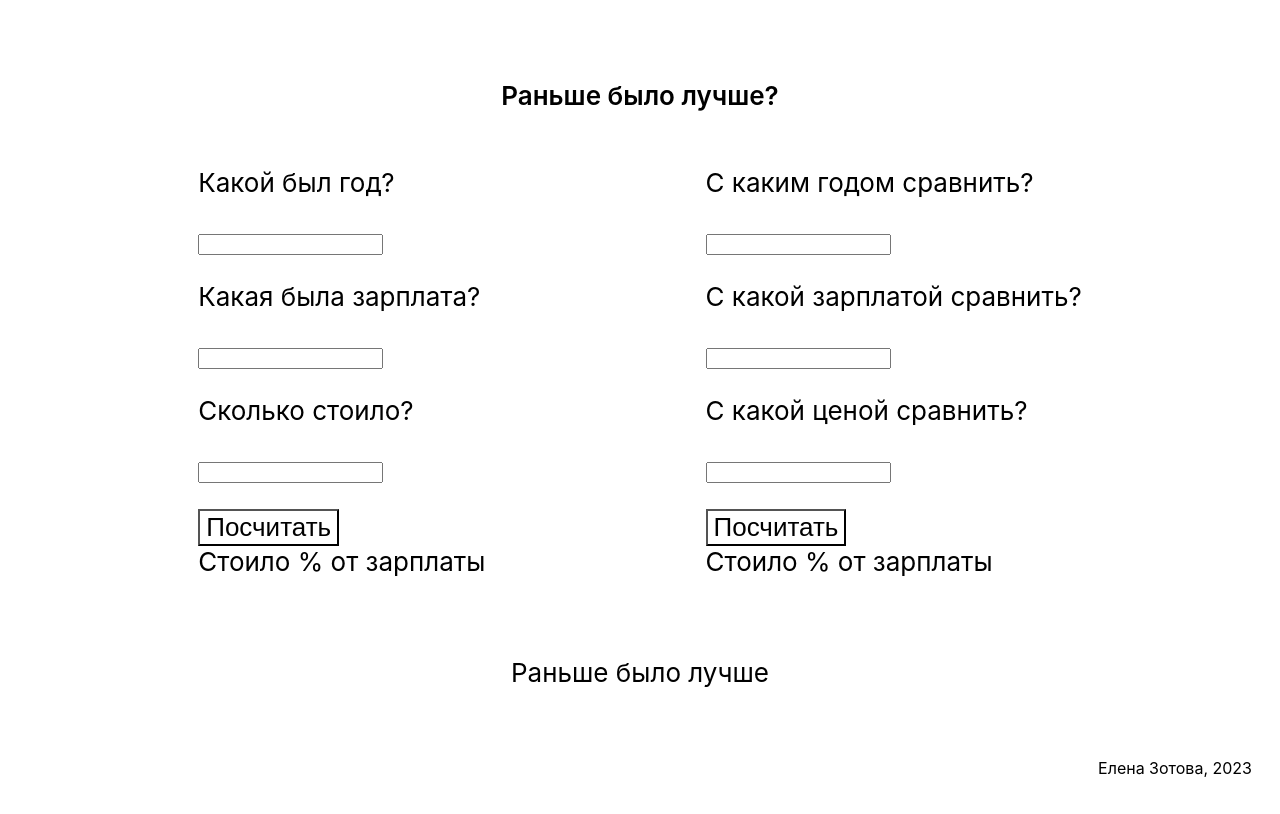
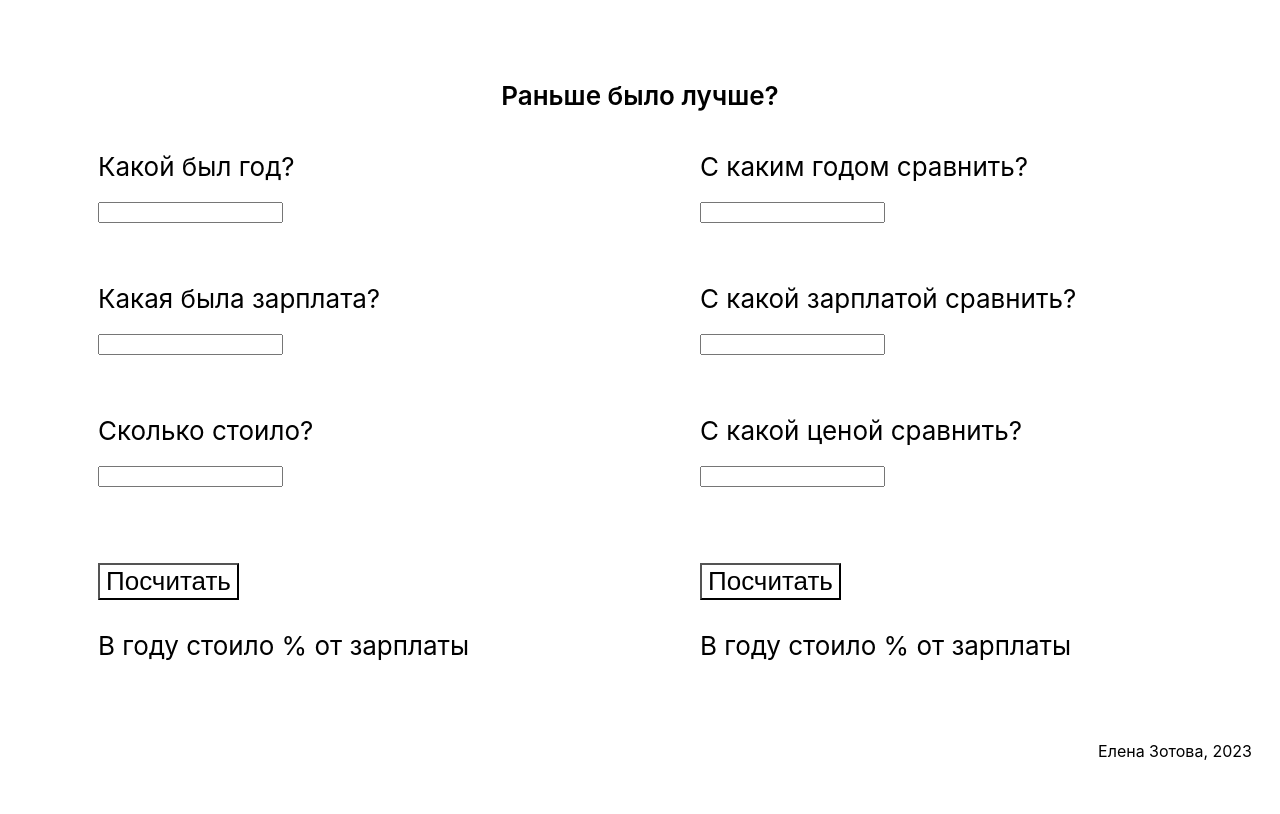
Before and after one commit to e-zotova/how-much-was-it, a React (Create React App) app: page / in a window 1280 px wide. Shown: the top 814 px of the page. Built offline with nearby package versions, Linux system fonts and the light colour scheme.

Commit message:
feat: styles and two forms

```diff
--- a/src/blocks/calculator/__form/calculator__form.css
+++ b/src/blocks/calculator/__form/calculator__form.css
@@ -1,3 +1,4 @@
 .calculator__form {
   margin: 30px;
+  min-width: 482px;
 }
--- /dev/null
+++ b/src/blocks/calculator/__header/calculator__header.css
@@ -0,0 +1,4 @@
+.calculator__header {
+  margin-top: 10px;
+  margin-bottom: 10px;
+}
--- /dev/null
+++ b/src/blocks/calculator/__input/calculator__input.css
@@ -0,0 +1,3 @@
+.calculator__input {
+  margin-bottom: 50px;
+}
--- /dev/null
+++ b/src/blocks/calculator/__result/calculator__result.css
@@ -0,0 +1,3 @@
+.calculator__result {
+  margin-top: 30px;
+}
--- a/src/blocks/footer/footer.css
+++ b/src/blocks/footer/footer.css
@@ -1,5 +1,5 @@
 .footer {
-  margin-top: 70px;
+  margin-top: 30px;
   margin-right: 20px;
   font-size: 16px;
   text-align: right;
--- a/src/blocks/page/page.css
+++ b/src/blocks/page/page.css
@@ -1,6 +1,5 @@
 .page {
   min-width: 320px;
-  min-height: 100vh;
   font-family: 'Inter', Arial, Helvetica, sans-serif;
   font-size: 26px;
   text-rendering: optimizeLegibility;
--- a/src/components/NewCalculator.js
+++ b/src/components/NewCalculator.js
@@ -1,12 +1,12 @@
 import React, { useState } from "react";
 
-function OldCalculator({}) {
+function OldCalculator() {
   const [formValue, setFormValue] = useState({
-    year: "",
     salary: "",
     price: "",
   });
 
+  const [year, setYear] = useState("");
   const [percentage, setPercentage] = useState("");
 
   const handleChange = (e) => {
@@ -22,45 +22,49 @@ function OldCalculator({}) {
     const { year, salary, price } = formValue;
 
     let percentage = price/salary * 100;
-    setPercentage(percentage.toFixed(3));
+    setPercentage(percentage.toFixed(2));
+    setYear(year);
   };
 
   return (
     <form className={`calculator__form`} onSubmit={onSubmit}>
       <div>
-        <p className="login__header">С каким годом сравнить?</p>
+        <p className="calculator__header">С каким годом сравнить?</p>
         <input
           id="year"
           name="year"
           type="year"
-          className="input login__input"
+          className="calculator__input"
           value={formValue.year}
           onChange={handleChange}
+          required
         />
-        <p className="login__header">C какой зарплатой сравнить?</p>
+        <p className="calculator__header">C какой зарплатой сравнить?</p>
         <input
           id="salary"
           name="salary"
           type="salary"
-          className="input login__input"
+          className="calculator__input"
           value={formValue.salary}
           onChange={handleChange}
+          required
         />
-        <p className="login__header">С какой ценой сравнить?</p>
+        <p className="calculator__header">С какой ценой сравнить?</p>
         <input
           id="price"
           name="price"
           type="price"
-          className="input login__input"
+          className="calculator__input"
           value={formValue.price}
           onChange={handleChange}
+          required
         />
       </div>
       <button type="submit" className="button calculator__save-button">
         Посчитать
       </button>
-      <div>
-        Стоило {percentage}% от зарплаты
+      <div className="calculator__result">
+        В {year} году стоило {percentage}% от зарплаты
       </div>
     </form>
   );
--- a/src/components/OldCalculator.js
+++ b/src/components/OldCalculator.js
@@ -1,12 +1,12 @@
 import React, { useState } from "react";
 
-function OldCalculator({}) {
+function OldCalculator() {
   const [oldFormValue, setOldFormValue] = useState({
-    oldYear: "",
     oldSalary: "",
     oldPrice: "",
   });
 
+  const [year, setYear] = useState("");
   const [percentage, setPercentage] = useState("");
 
   const handleChange = (e) => {
@@ -22,45 +22,50 @@ function OldCalculator({}) {
     const { oldYear, oldSalary, oldPrice } = oldFormValue;
 
     let percentage = oldPrice/oldSalary * 100;
-    setPercentage(percentage.toFixed(3));
+    setPercentage(percentage.toFixed(2));
+    setYear(oldYear);
    }
 
   return (
     <form className={`calculator__form`} onSubmit={onSubmit}>
       <div>
-        <p className="login__header">Какой был год?</p>
+        <p className="calculator__header">Какой был год?</p>
         <input
-          id="old-year"
+          id="oldYear"
           name="oldYear"
           type="oldYear"
-          className="input login__input"
+          className="calculator__input"
+          autocomplete="off"
           value={oldFormValue.oldYear}
           onChange={handleChange}
+          required
         />
-        <p className="login__header">Какая была зарплата?</p>
+        <p className="calculator__header">Какая была зарплата?</p>
         <input
           id="old-salary"
           name="oldSalary"
           type="oldSalary"
-          className="input login__input"
+          className="calculator__input"
           value={oldFormValue.oldSalary}
           onChange={handleChange}
+          required
         />
-        <p className="login__header">Сколько стоило?</p>
+        <p className="calculator__header">Сколько стоило?</p>
         <input
           id="old-price"
           name="oldPrice"
           type="oldPrice"
-          className="input login__input"
+          className="calculator__input"
           value={oldFormValue.oldPrice}
           onChange={handleChange}
+          required
         />
       </div>
       <button type="submit" className="button calculator__save-button">
         Посчитать
       </button>
-      <div>
-        Стоило {percentage}% от зарплаты
+      <div className="calculator__result">
+        В {year} году стоило {percentage}% от зарплаты
       </div>
     </form>
   );
--- a/src/components/Result.js
+++ b/src/components/Result.js
@@ -1,14 +1,16 @@
 import React from "react";
 
-function Result ({}) {
+function Result({ year, oldResult, newResult, handleResult }) {
 
-  const onCalculate = (e) => {
-
-  }
+ // В {year} было {oldResult > newResult ? "хуже" : "лучше"}
+//  <button type="submit" className="calculator__save-button" handleResult={handleResult}>
+//   Посмотреть результат
+// </button>
 
   return (
-    <div className="result" onCalculate={onCalculate}>
-      Раньше было лучше
+    <div>
+      <div className="result">
+      </div>
     </div>
   );
 }
--- a/src/index.css
+++ b/src/index.css
@@ -2,6 +2,9 @@
 @import url(../src/blocks/header/header.css);
 @import url(../src/blocks/calculator/__grid/calculator__grid.css);
 @import url(../src/blocks/calculator/__form/calculator__form.css);
+@import url(../src/blocks/calculator/__header/calculator__header.css);
+@import url(../src/blocks/calculator/__input/calculator__input.css);
 @import url(../src/blocks/calculator/__save-button/calculator__save-button.css);
+@import url(../src/blocks/calculator/__result/calculator__result.css);
 @import url(../src/blocks/result/result.css);
 @import url(../src/blocks/footer/footer.css);
```
